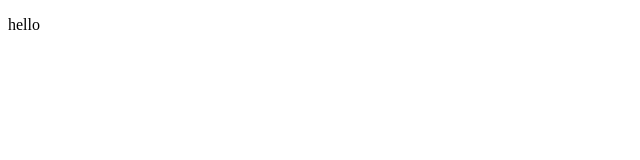
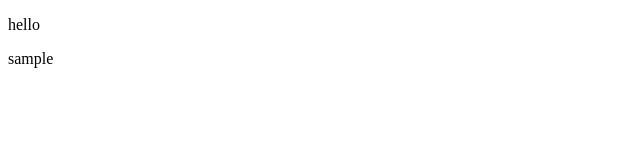
Before and after one commit to Fmiranda28/GitSample, a plain HTML site: page index.html in a window 1280 px wide. Shown: the full height of the page, 0-640 px from the left. Drawn offline with Linux system fonts and the light colour scheme.

Commit message:
added index.html

```diff
--- a/index.html
+++ b/index.html
@@ -7,5 +7,6 @@
 </head>
 <body>
     <p>hello</p>
+    <p>sample</p>
 </body>
 </html>
```
